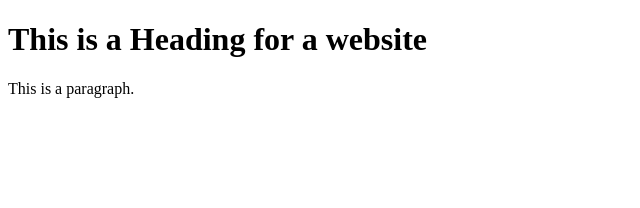
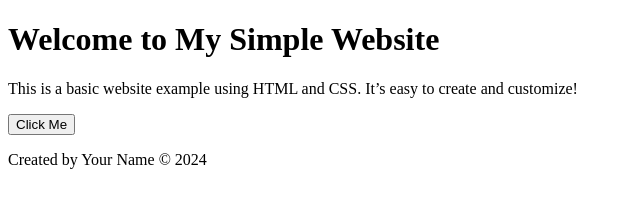
Before and after one commit to noodlewoo/noodlewoo.github.io, a plain HTML site: page index.html in a window 1280 px wide. Shown: the whole page, without its empty margins (0-640 px from the left). Drawn offline with Linux system fonts and the light colour scheme.

Commit message:
Update index.html

```diff
--- a/index.html
+++ b/index.html
@@ -1,12 +1,21 @@
 <!DOCTYPE html>
-<html>
+<html lang="en">
 <head>
-<title>Page Title</title>
+    <meta charset="UTF-8">
+    <meta name="viewport" content="width=device-width, initial-scale=1.0">
+    <title>Simple Website</title>
+    <link rel="stylesheet" href="style.css">
 </head>
 <body>
-
-<h1>This is a Heading for a website</h1>
-<p>This is a paragraph.</p>
-
+    <header>
+        <h1>Welcome to My Simple Website</h1>
+    </header>
+    <main>
+        <p>This is a basic website example using HTML and CSS. It’s easy to create and customize!</p>
+        <button>Click Me</button>
+    </main>
+    <footer>
+        <p>Created by Your Name © 2024</p>
+    </footer>
 </body>
 </html>
```
